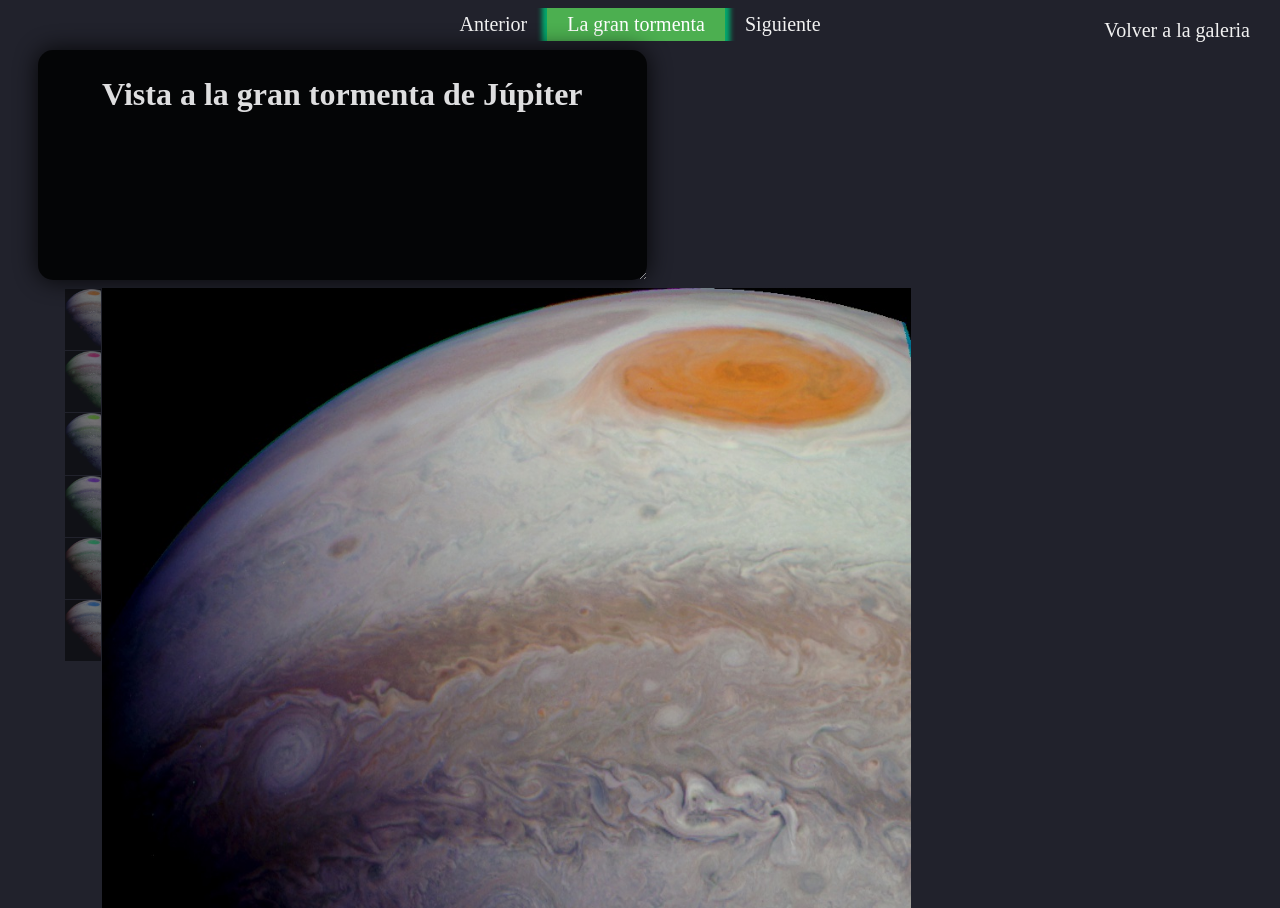
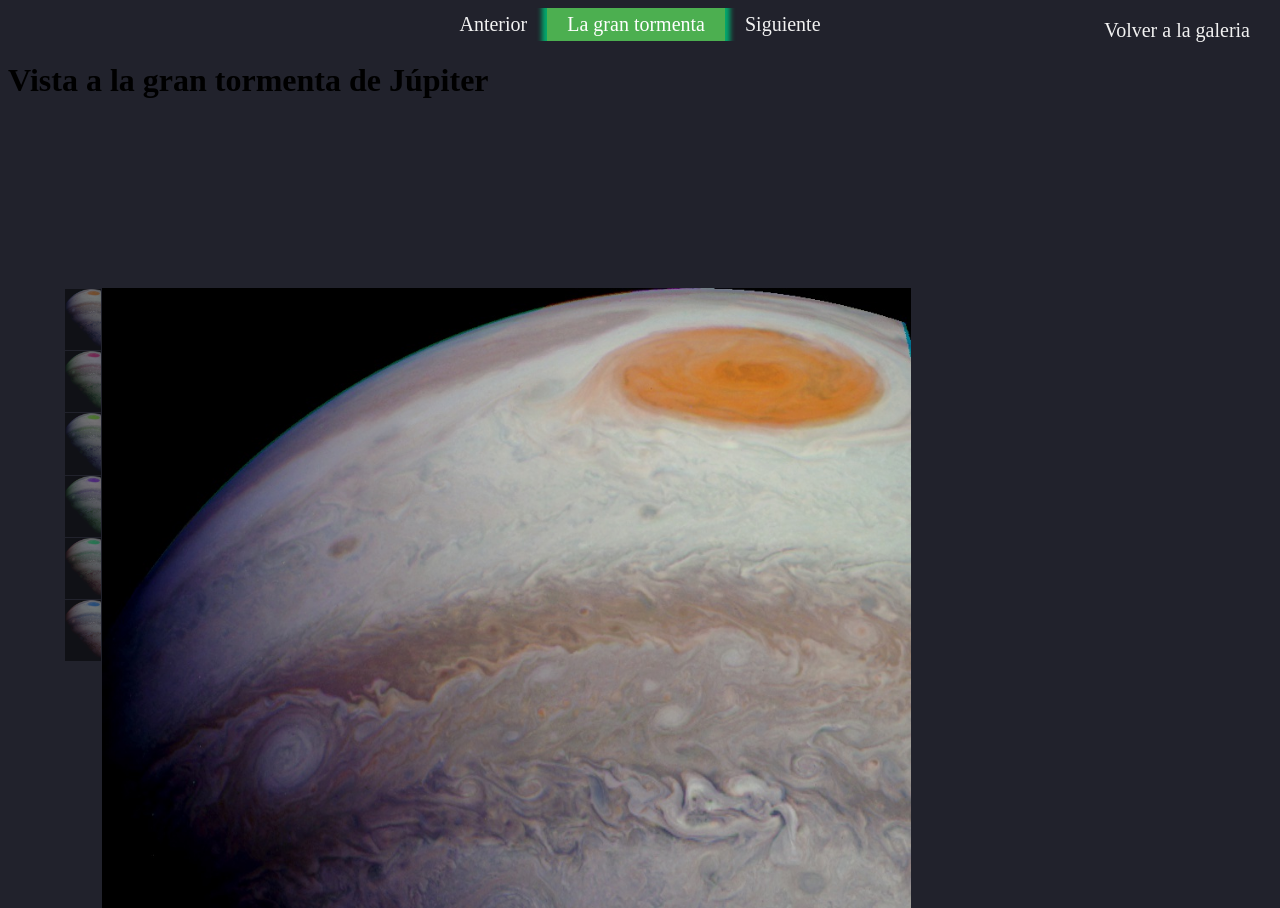
Before and after one commit to nicomedinap/nicomedinap.github.io, a Jekyll site: the page Galeria/JUNO/MostrarImagenesImagenSet3.html, which Jekyll copies as it is, in a window 1280 px wide. Built offline with Jekyll 4.4.1, drawn with Linux system fonts in a browser that asks for light colours.

Commit message:
Update MostrarImagenesImagenSet3.html

```diff
--- a/Galeria/JUNO/MostrarImagenesImagenSet3.html
+++ b/Galeria/JUNO/MostrarImagenesImagenSet3.html
@@ -174,11 +174,8 @@ caracteristicas de ese <a> dentro del div BarraBotones */
 	</div>
 
 	<div class="Contenido">
-		<div class="CajaInfo" >
-			<h1 class="page_title"> Vista a la gran tormenta de Júpiter </h1>
 
-			<p> </p>
-		</div>
+		<h1 class="page_title"> Vista a la gran tormenta de Júpiter </h1>
 
 		<div class="imagen">
 
```
